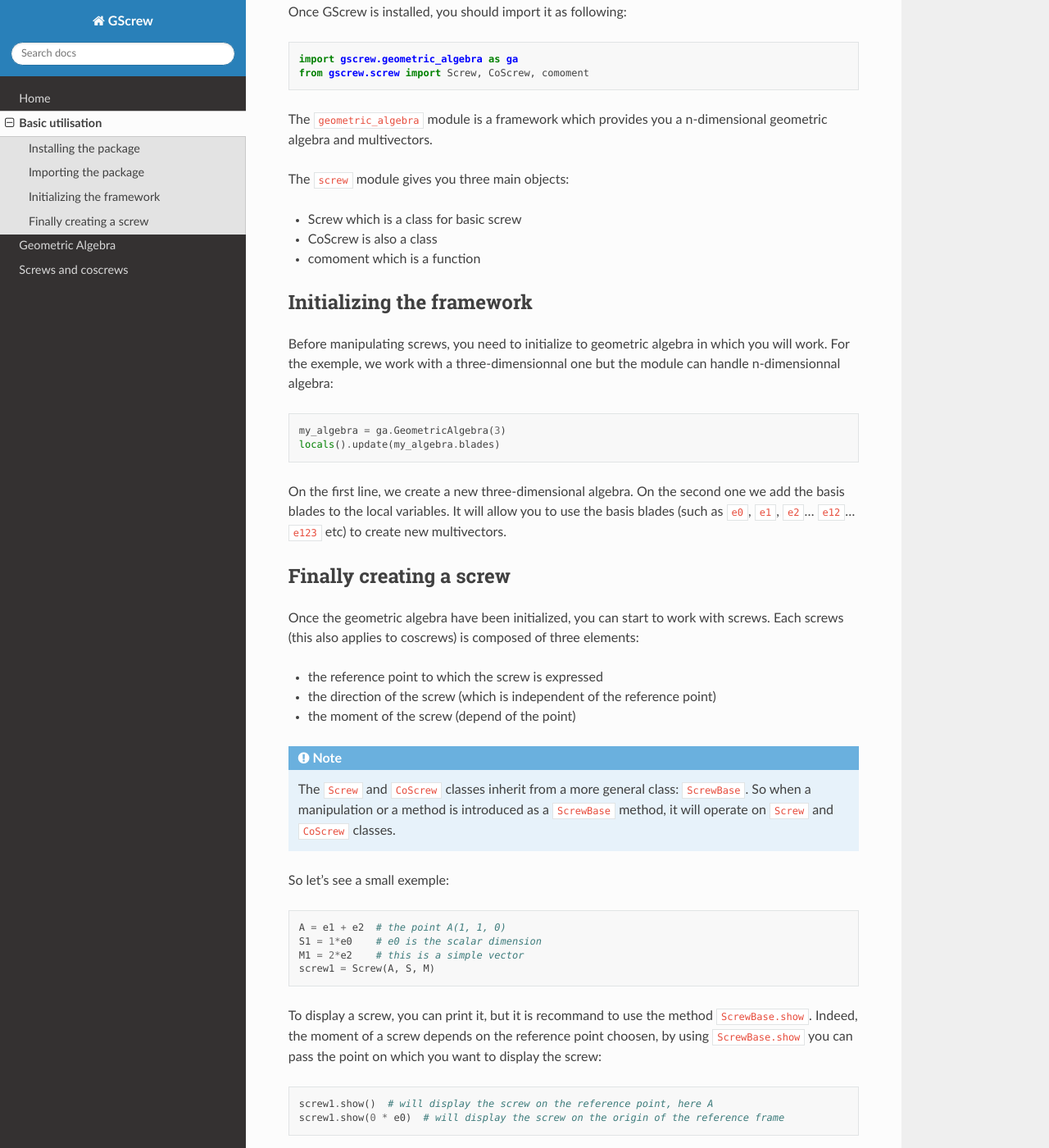
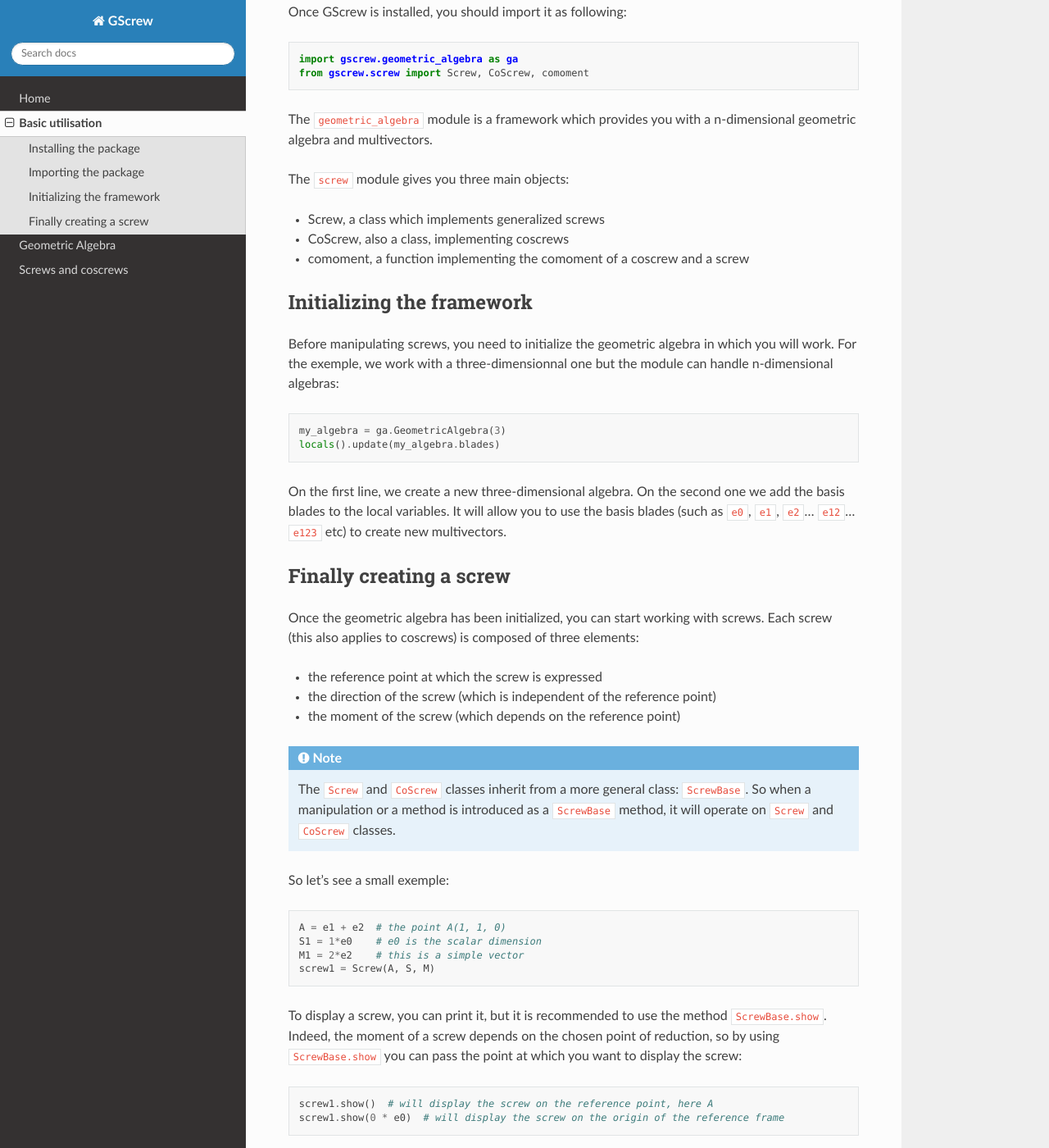
Before and after one commit to Shadow15510/SCREW, a Sphinx documentation site: the page built from docs/tutorials.rst, in a window 1280 px wide and 1400 px high, scrolled down 542 px. Shown: the whole window at 82% size. Built offline with Sphinx 7.4.7 and the Read the Docs theme 2.0.0, drawn with Linux system fonts in a browser that asks for light colours; some of the changed text lies outside the part shown.

Commit message:
Update tutorials.rst
Minor spelling corrections on the 'Basic use' paragraph
Note: the zero element of the screw algebra is called the 'zero screw' and not the 'null screw' (although we say 'torseur nul' in French). Null elements of an associative algebra usually refer to elements whose square is zero

```diff
--- a/docs/tutorials.rst
+++ b/docs/tutorials.rst
@@ -16,19 +16,19 @@
 	import gscrew.geometric_algebra as ga
 	from gscrew.screw import Screw, CoScrew, comoment
 
-The ``geometric_algebra`` module is a framework which provides you a n-dimensional geometric algebra and multivectors.
+The ``geometric_algebra`` module is a framework which provides you with a n-dimensional geometric algebra and multivectors.
 
 The ``screw`` module gives you three main objects:
 
-* Screw which is a class for basic screw
+* Screw, a class which implements generalized screws
 
-* CoScrew is also a class
+* CoScrew, also a class, implementing coscrews
 
-* comoment which is a function
+* comoment, a function implementing the comoment of a coscrew and a screw
 
 Initializing the framework
 --------------------------
-Before manipulating screws, you need to initialize to geometric algebra in which you will work. For the exemple, we work with a three-dimensionnal one but the module can handle n-dimensionnal algebra::
+Before manipulating screws, you need to initialize the geometric algebra in which you will work. For the exemple, we work with a three-dimensionnal one but the module can handle n-dimensional algebras::
 
 	my_algebra = ga.GeometricAlgebra(3)
 	locals().update(my_algebra.blades)
@@ -37,13 +37,13 @@
 
 Finally creating a screw
 ------------------------
-Once the geometric algebra have been initialized, you can start to work with screws. Each screws (this also applies to coscrews) is composed of three elements:
+Once the geometric algebra has been initialized, you can start working with screws. Each screw (this also applies to coscrews) is composed of three elements:
 
-* the reference point to which the screw is expressed
+* the reference point at which the screw is expressed
 
 * the direction of the screw (which is independent of the reference point)
 
-* the moment of the screw (depend of the point)
+* the moment of the screw (which depends on the reference point)
 
 .. note:: The ``Screw`` and ``CoScrew`` classes inherit from a more general class: ``ScrewBase``. So when a manipulation or a method is introduced as a ``ScrewBase`` method, it will operate on ``Screw`` and ``CoScrew`` classes.
 
@@ -54,18 +54,18 @@
 	M1 = 2*e2    # this is a simple vector
 	screw1 = Screw(A, S, M)
 
-To display a screw, you can print it, but it is recommand to use the method ``ScrewBase.show``. Indeed, the moment of a screw depends on the reference point choosen, by using ``ScrewBase.show`` you can pass the point on which you want to display the screw::
+To display a screw, you can print it, but it is recommended to use the method ``ScrewBase.show``. Indeed, the moment of a screw depends on the chosen point of reduction, so by using ``ScrewBase.show`` you can pass the point at which you want to display the screw::
 
 	screw1.show()  # will display the screw on the reference point, here A
 	screw1.show(0 * e0)  # will display the screw on the origin of the reference frame
 
 .. note::
-	``print`` will display the screw at it's reference point.
+	``print`` will display the screw at its reference point.
 
 You can also change the reference point of a screw by using ``ScrewBase.change_point``::
 
 	B = e1 - e2  # let be B a new point
 	screw2 = screw1.change_point(B)
-	print(screw1 ^ screw2)  # return a null screw
+	print(screw1 ^ screw2)  # returns the zero screw
 
-In that case, ``screw1`` and ``screw2`` are the same screw but not expressed at the same point. So the straight line passing the two screws does not exist, hence the null screw.
+In this case, for example, ``screw1`` and ``screw2`` are the same 1-screw but are not expressed at the same point. So the straight line joining these two 1-screws does not exist, hence the zero screw.
```
Also changed, not shown: other parts of docs/tutorials.rst (+1 -1 lines).
